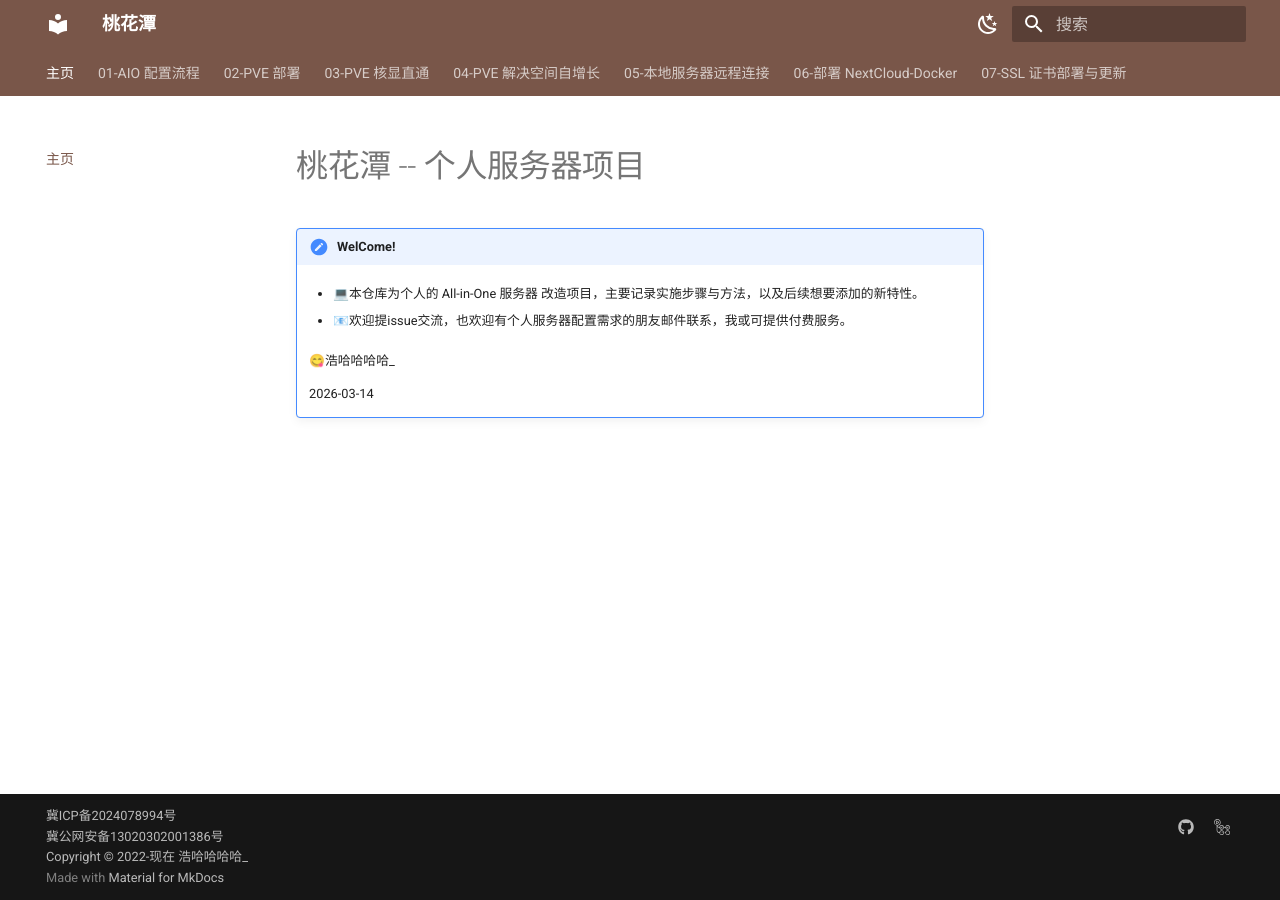
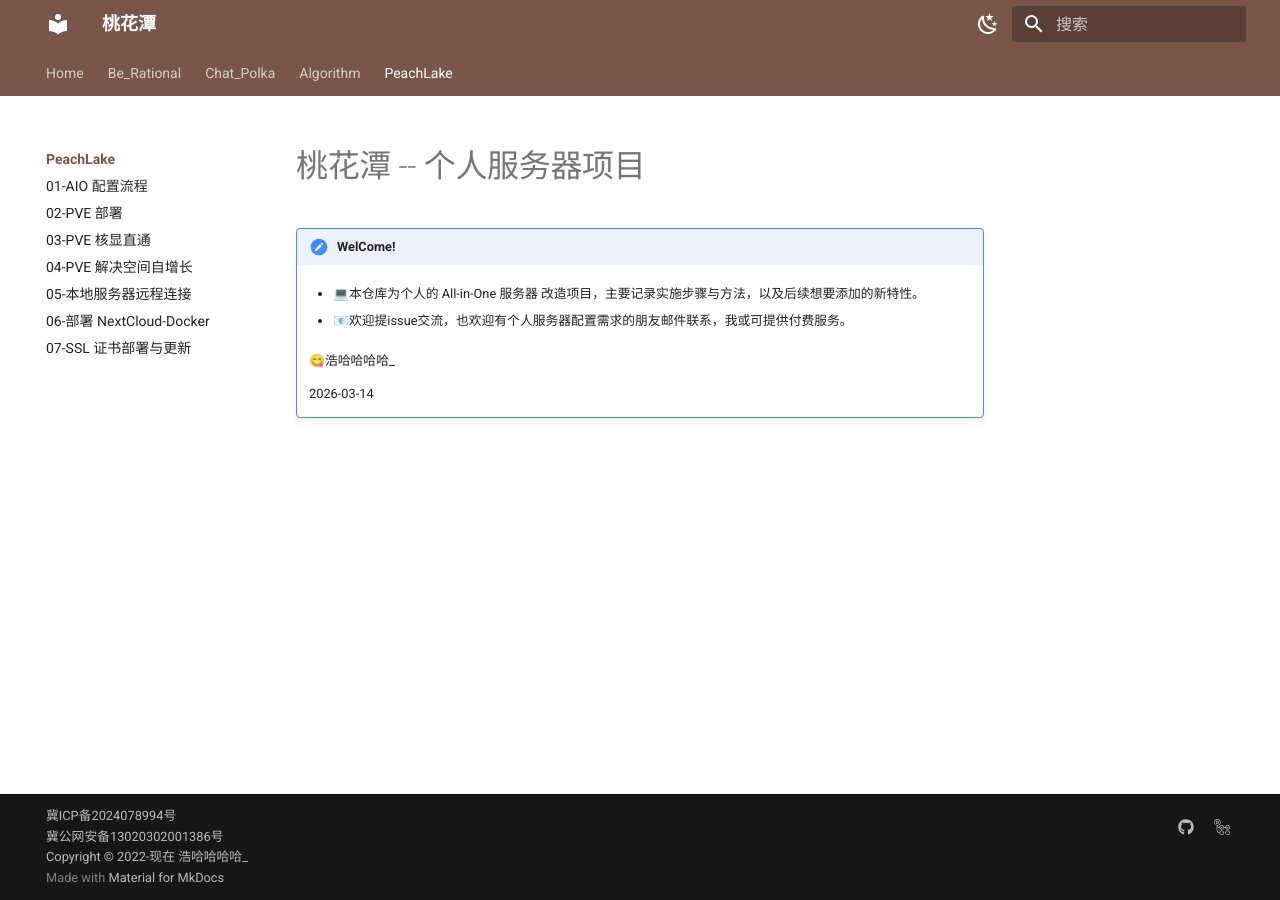
Before and after one commit to Haohahahaha/PeachBlossom-Lake, an MkDocs documentation site: the page built from docs/index.md, in a window 1280 px wide. Built offline with MkDocs 1.6.1 and Material for MkDocs 9.7.7, drawn with Linux system fonts in a browser that asks for light colours; some of the changed lines change nothing that is shown.

Commit message:
2026-03-15_03:22:40 update

```diff
--- a/mkdocs.yml
+++ b/mkdocs.yml
@@ -37,14 +37,19 @@
 
 # 这里写目录
 nav:
-  - 主页: index.md
-  - 01-AIO 配置流程: Server/01-AIO_Server.md
-  - 02-PVE 部署: Server/02-PVE_deploy.md
-  - 03-PVE 核显直通: Server/03-CoreGPU_Passthrough.md
-  - 04-PVE 解决空间自增长: Server/PVE_Disk.md
-  - 05-本地服务器远程连接: Server/05-SSH_Remote_Local.md
-  - 06-部署 NextCloud-Docker: Server/06-nextcloud_docker.md
-  - 07-SSL 证书部署与更新: Server/07-ssl_update.md
+  - Home: http://haohaha.cn
+  - Be_Rational: http://cs.haohaha.cn
+  - Chat_Polka: http://chat.haohaha.cn
+  - Algorithm: http://alg.haohaha.cn
+  - PeachLake:
+    - index.md
+    - 01-AIO 配置流程: Server/01-AIO_Server.md
+    - 02-PVE 部署: Server/02-PVE_deploy.md
+    - 03-PVE 核显直通: Server/03-CoreGPU_Passthrough.md
+    - 04-PVE 解决空间自增长: Server/PVE_Disk.md
+    - 05-本地服务器远程连接: Server/05-SSH_Remote_Local.md
+    - 06-部署 NextCloud-Docker: Server/06-nextcloud_docker.md
+    - 07-SSL 证书部署与更新: Server/07-ssl_update.md
 
 extra_css:
   - mkdocs/css/no-footer.css # 不使用底部的翻页
```
